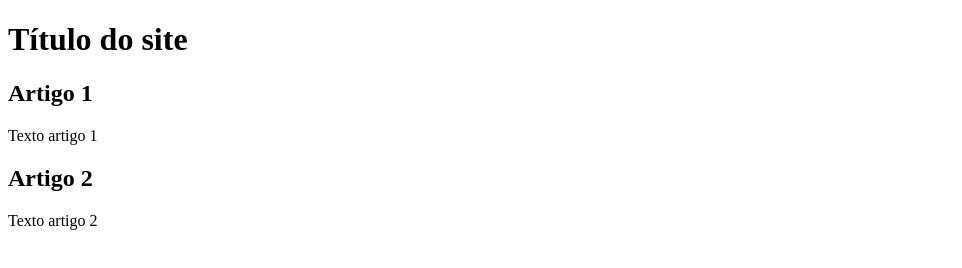
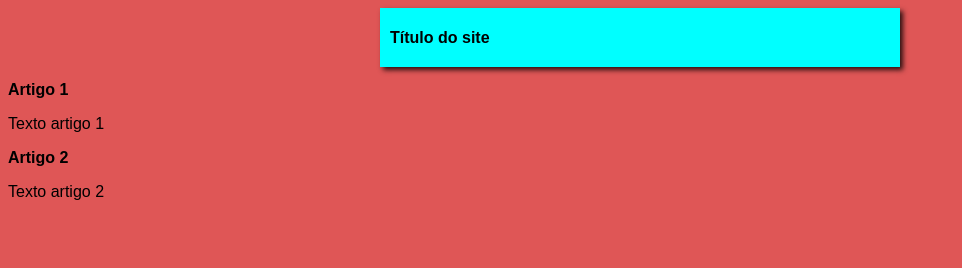
Before and after one commit to Leodamorim08/repositorio-teste, a plain HTML site: page exemplo/index.html in a window 1280 px wide. Shown: the whole page, without its empty margins (0-962 px from the left). Drawn offline with Linux system fonts and the light colour scheme.

Commit message:
CSS create

```diff
--- /dev/null
+++ b/exemplo/estilos/style.css
@@ -0,0 +1,16 @@
+* {
+    font-family: Arial, Helvetica, sans-serif;
+    font-size: 16px;
+}
+
+body{
+    background-color: rgb(223, 86, 86);
+}
+
+main {
+    background-color: cyan;
+    width: 500px;
+    margin: auto;
+    padding: 10px;
+    box-shadow: 3px 3px 5px rgba(0, 0, 0, 0.815);
+}
--- a/exemplo/index.html
+++ b/exemplo/index.html
@@ -5,6 +5,7 @@
     <meta http-equiv="X-UA-Compatible" content="IE=edge">
     <meta name="viewport" content="width=device-width, initial-scale=1.0">
     <title>Meu primeiro site</title>
+    <link rel="stylesheet" href="estilos/style.css">
 </head>
 <body>
     <main>
```
